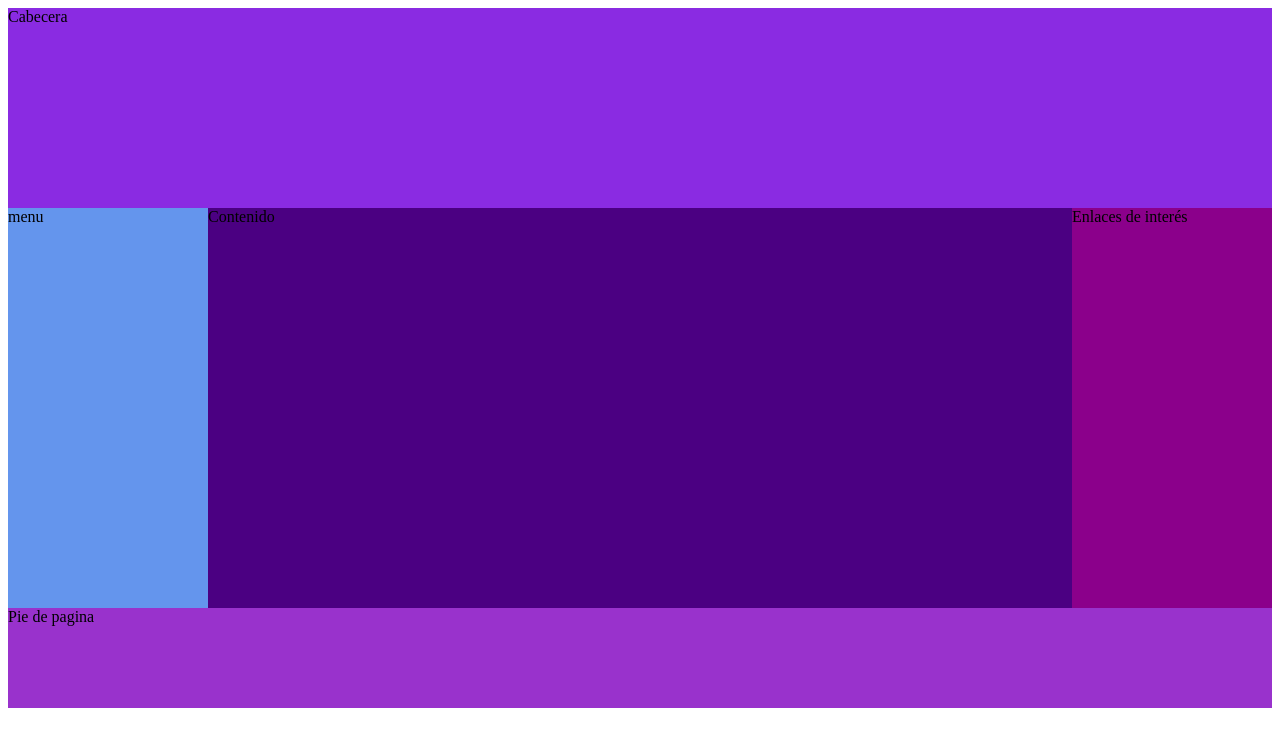
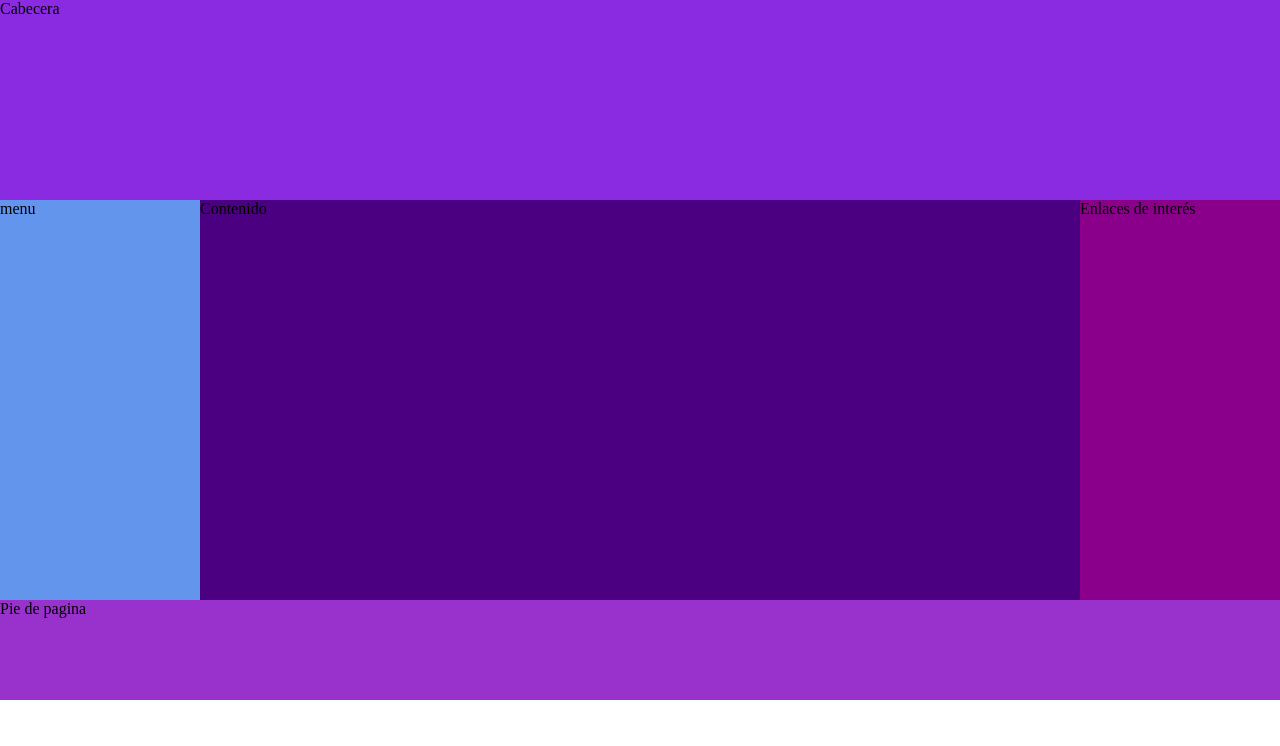
Before and after one commit to udiego20/Dise-oWeb, a plain HTML site: page Sesion15/grid2.html in a window 1280 px wide. Drawn offline with Linux system fonts and the light colour scheme.

Commit message:
Sesion16

```diff
--- a/Sesion15/css/grid2.css
+++ b/Sesion15/css/grid2.css
@@ -1,8 +1,11 @@
+*{
+    margin: 0px;
+}
+
 .grid{
     display: grid;
-    margin: 0px auto;
-    max-width:100%
-    max-height: 100vh;
+    max-width:100%;
+    min-height: 100vh;
     grid-template-columns: 200px 1fr 200px;
     grid-template-rows: 200px 50vh 100px;
 
--- /dev/null
+++ b/Sesion15/css/responsivo.css
@@ -0,0 +1,60 @@
+*{
+    margin: 0px;
+}
+
+.grid{
+    max-width:100%;
+    min-height: 100vh;
+    display: grid;
+    grid-template-columns: 100%;
+    grid-template-rows: 100px 50px 1fr 100px 50px;
+    grid-template-areas:
+    "my-header"
+    "my-nav"
+    "my-section"
+    "my-aside"
+    "my-footer";
+}
+
+header
+{grid-area: my-header;background-color: blueviolet;}
+
+nav
+ {grid-area: my-nav;background-color: cornflowerblue;}
+
+ aside
+ {grid-area: my-aside;background-color: darkmagenta;}
+
+ section
+ {grid-area: my-section;background-color: indigo;}
+
+ footer
+ {grid-area: my-footer;background-color: darkorchid;}
+
+ @media (min-width: 600px) and (max-width: 1000px)
+ {
+     .grid{
+        grid-template-columns: 30% 70%;
+        grid-template-rows: 150px 50px 1fr 100px;
+        grid-template-areas:
+        "my-header my-header"
+        "my-nav my-nav"
+        "my-aside my-section"
+        "my-footer my-footer"
+     }
+
+ }
+
+ @media (min-width: 1001px)
+ {
+     .grid{
+        grid-template-columns: 200px 1fr 200px;
+        grid-template-rows: 200px 1fr 100px;
+        grid-template-areas:
+        "my-header my-header my-header"
+        "my-nav my-section my-aside"
+        "my-footer my-footer my-footer"
+     }
+
+
+ }
```
Also changed, not shown: Sesion15/responsivo.html (added, +20 -0 lines).
